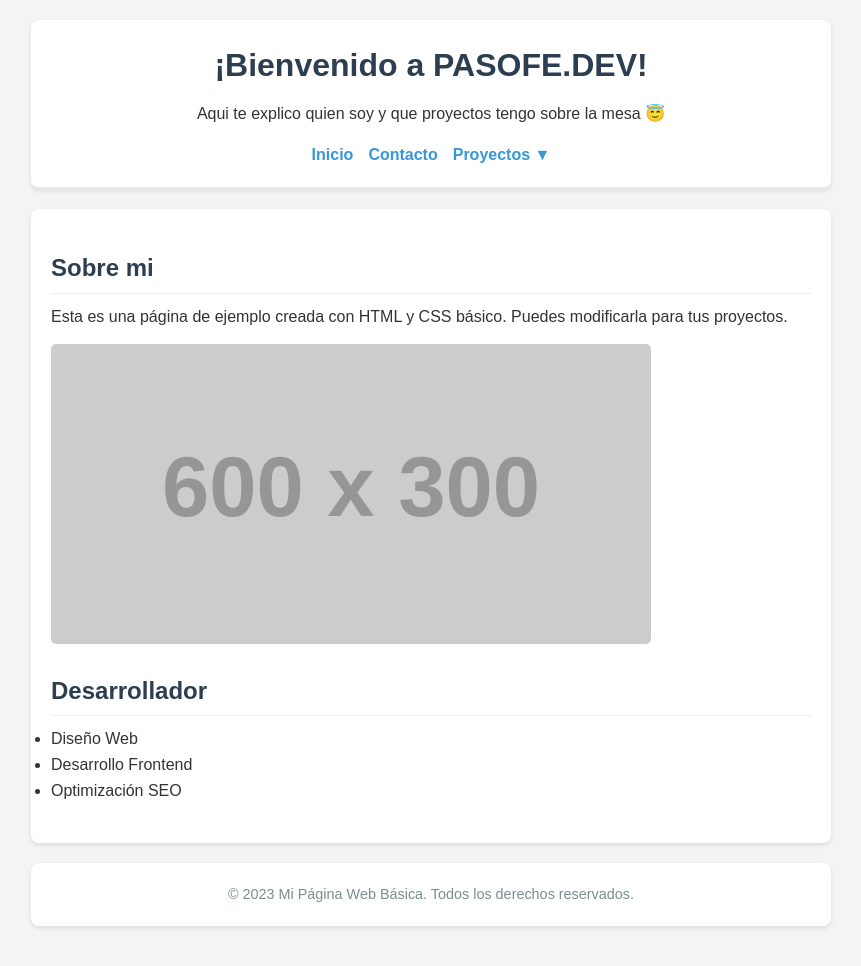
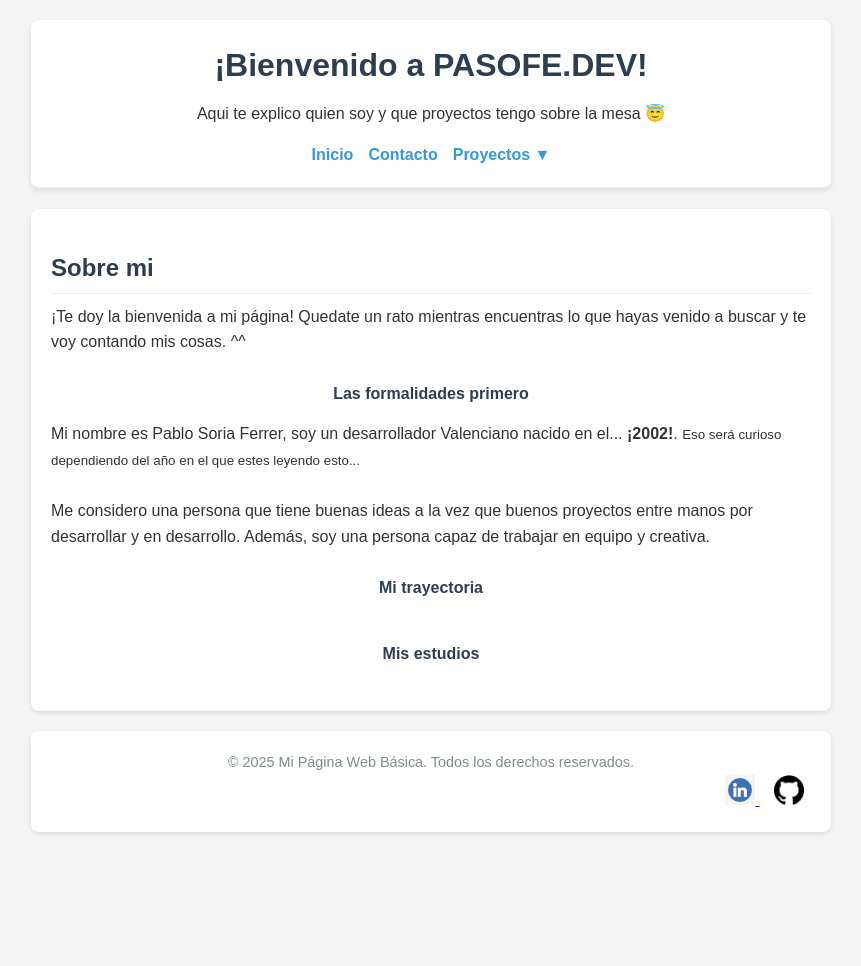
Before and after one commit to PabloSoriaFerrer11/webpasofe, a plain HTML site: page index.html in a window 1280 px wide. Shown: the whole page, without its empty margins (209-1070 px from the left). After the commit the page ends 872 px from the top, so only its background shows below. Drawn offline with Linux system fonts and the light colour scheme.

Commit message:
Esquema básico de la WEB

```diff
--- a/css/styles.css
+++ b/css/styles.css
@@ -54,9 +54,20 @@ section {
     margin: 20px 0;
 }
 
+p{
+    text-justify:distribute-all-lines;
+}
+
 h2 {
     color: #2c3e50;
     border-bottom: 1px solid #eee;
+    padding-bottom: 5px;
+    margin-bottom: 10px;
+}
+
+h4 {
+    color: #2c3e50;
+    text-align: center;
     padding-bottom: 5px;
     margin-bottom: 10px;
 }
@@ -67,6 +78,15 @@ footer {
     font-size: 0.9em;
     color: #7f8c8d;
 }
+
+.iconosFooter{
+    text-align: end;
+}
+
+.icon-link{
+    padding: 0.5em;
+}
+
 
 /* Responsive */
 @media (max-width: 600px) {
@@ -87,6 +107,10 @@ footer {
 
 .dropdown-menu {
     display: none;
+    /* Añade un margen superior invisible para solapar el área del botón */
+    margin-top: 10px;
+    /* Y un padding superior negativo para compensar */
+    padding-top: 10px;
     position: absolute;
     top: 100%;
     left: 0;
@@ -99,6 +123,17 @@ footer {
     display: block;
 }
 
+/* Triángulo/conector invisible entre botón y menú */
+.dropdown-menu::before {
+    content: "";
+    position: absolute;
+    top: -10px;
+    left: 20px;
+    width: 100%;
+    height: 10px;
+    background: transparent;
+}
+
 .dropdown-menu li {
     padding: 10px;
 }
--- a/index.html
+++ b/index.html
@@ -22,7 +22,7 @@
                 <li><a href="index.html">Inicio</a></li>
                 <li><a href="contacto.html">Contacto</a></li>
                 <li class="dropdown">
-                    <a href="#">Proyectos ▼</a>
+                    <a>Proyectos ▼</a>
                     <ul class="dropdown-menu">
                         <li><a href="flutter_amm.html">Airosft Matchmaking</a></li>
                     </ul>
@@ -36,24 +36,36 @@
     <main>
         <section id="inicio">
             <h2>Sobre mi</h2>
-            <p>Esta es una página de ejemplo creada con HTML y CSS básico. Puedes modificarla para tus proyectos.</p>
-            <img src="https://via.placeholder.com/600x300?text=Imagen+de+ejemplo" alt="Imagen de ejemplo"
-                style="width:100%; max-width:600px; margin-top:15px; border-radius:5px;">
+            <p>¡Te doy la bienvenida a mi página! Quedate un rato mientras encuentras lo que hayas venido a buscar
+                y te voy contando mis cosas. ^^ </p>
+            <br>
+            <h4>Las formalidades primero</h4>
+            <p>Mi nombre es Pablo Soria Ferrer, soy un desarrollador Valenciano nacido en el... <b>¡2002!</b>.
+                 <small> Eso será curioso dependiendo del año en el que estes leyendo esto...</small></p>
+            <br>
+            <p>Me considero una persona que tiene buenas ideas a la vez que buenos proyectos entre manos por desarrollar y en desarrollo.
+                Además, soy una persona capaz de trabajar en equipo y creativa. </p>
+            <br>
+            <h4>Mi trayectoria</h4>
+
+            <br>
+            <h4>Mis estudios</h4>
         </section>
 
-        <section id="servicios">
-            <h2>Desarrollador</h2>
-            <ul>
-                <li>Diseño Web</li>
-                <li>Desarrollo Frontend</li>
-                <li>Optimización SEO</li>
-            </ul>
-        </section>
+
     </main>
 
     <!-- Pie de página -->
     <footer>
-        <p>&copy; 2023 Mi Página Web Básica. Todos los derechos reservados.</p>
+        <p>&copy; 2025 Mi Página Web Básica. Todos los derechos reservados.</p>
+        <div class="iconosFooter">
+            <a href="https://www.linkedin.com/in/pablo-soria-ferrer-529738225" target="_blank" class="icon-link">
+                <img src="assets/images/icons/linkedin.png" alt="" width="30">
+            </a>
+            <a href="https://github.com/PabloSoriaFerrer11" target="_blank" class="icon-link">
+                <img src="assets/images/icons/github.png" alt="" width="30">
+            </a>
+        </div>
     </footer>
 
     <!-- JavaScript básico (opcional) -->
```
Also changed, not shown: assets/images/icons/github.png (added), assets/images/icons/linkedin.png (added).
